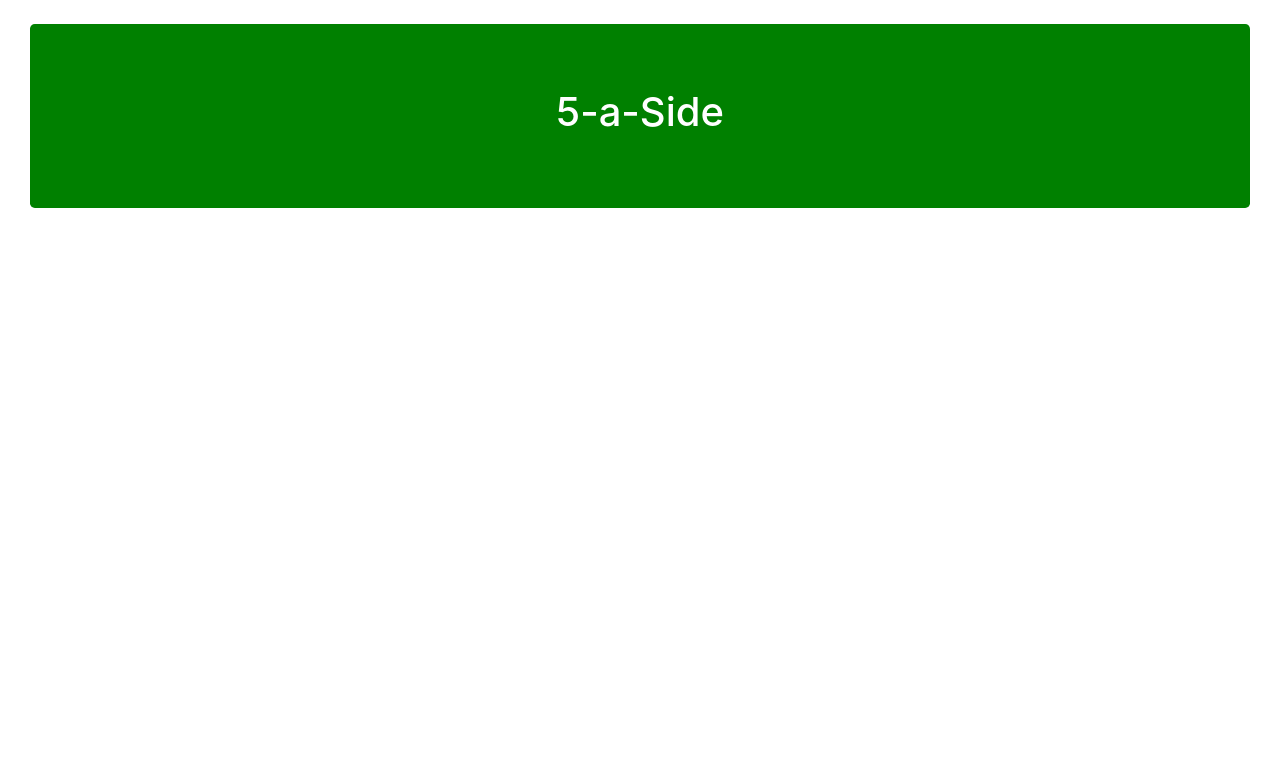
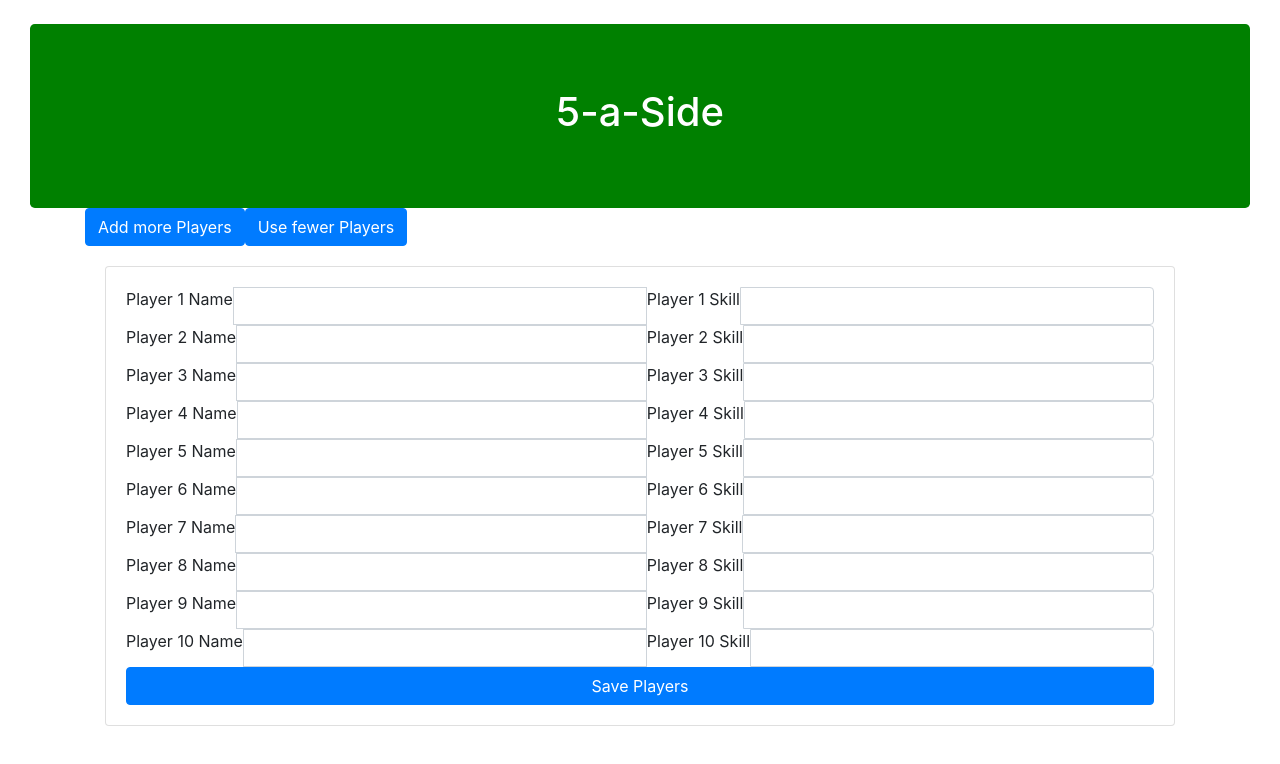
Before and after one commit to ejudd72/five-aside-tech-challenge, a React (Create React App) app in the folder 5-aside/: page / in a window 1280 px wide. Shown: the top 764 px of the page. Built offline with nearby package versions, Linux system fonts and the light colour scheme.

Commit message:
created startForm component, adding player object works, currently adding and removing fields does not work

```diff
--- a/5-aside/src/components/App.js
+++ b/5-aside/src/components/App.js
@@ -1,17 +1,14 @@
 import React from "react";
 import Header from "./Header";
+import StartForm from "./StartForm";
+
 
 const App = () => (
     <>
         <Header />
 
-        {/* <GameStart/>
-        <Loading>
-        <div className="row md-6" style={{ padding: 15 }}>
-            <Player1/>
-            <Player2/>
-        </div>
-        </Loading>
+        <StartForm/>
+{/*
         <hr/>
         <Loading>
             <Result/>
--- /dev/null
+++ b/5-aside/src/components/StartForm.js
@@ -0,0 +1,129 @@
+import React, { Component } from 'react';
+import { FormControl, InputGroup, Button, Form } from "react-bootstrap";
+
+class GameStart extends Component {
+    //constructor should always contain props and superprops
+    constructor(props){
+        super(props);
+
+        this.state = {
+            submitted: false,
+            perTeam: 5,
+            players: this.generateEmptyPlayers(10),
+        }
+
+        this.handleAddField = this.handleAddPlayer.bind(this);
+        this.handleRemoveField = this.handleAddPlayer.bind(this);
+
+        this.handleAddPlayer = this.handleAddPlayer.bind(this);
+        this.handleAddSkill = this.handleAddSkill.bind(this);
+
+        this.handleSubmit = this.handleSubmit.bind(this);
+    }
+
+    generateEmptyPlayers(number) {
+        let players = [];
+
+        for (let i = 0; i < number; i += 1){
+           players.push({ name: "", skill: "" });
+        }
+        return players;
+    }
+
+    handleAddField(){
+        this.setState({
+            players: this.state.players.push({ name: "", skill: "" }),
+            perTeam: this.state.perTeam + 1,
+        });
+
+    }
+
+    handleRemoveField(){
+        this.setState({
+            players: this.state.players.pop(),
+            perTeam: this.state.perTeam - 1,
+        });
+    }
+
+    handleAddPlayer(e, index){
+        // copy the current players array
+        let newPlayers = [...this.state.players];
+        //modifying only the name property of the player with this specific index in the players array
+        newPlayers[index].name = e.currentTarget.value;
+
+        //re-setting the state with a new version of this array
+        this.setState({ players: newPlayers });
+    }
+
+    handleAddSkill(e, index){
+        // copy the current players array
+        let newPlayers = [...this.state.players];
+        //modifying only the skill property of the player with this specific index in the players array
+        newPlayers[index].skill = +e.currentTarget.value;
+
+        //re-setting the state with a new version of this array
+        this.setState({ players: newPlayers });
+    }
+
+    handleSubmit(e){
+        e.preventDefault();
+        this.setState({ submitted: true });
+        this.props.handleSave({...this.state});
+    }
+
+    render() {
+        let { submitted, players } = this.state;
+
+        return (
+            submitted ? null : (
+            <div className="container">
+            <Button
+                type="number"
+                onClick={ this.handleAddField }
+            >Add more Players </Button>
+
+            <Button
+                type="number"
+                onClick={ this.handleRemoveField }
+            >Use fewer Players </Button>
+
+
+
+            <Form
+                onSubmit={ this.handleSubmit }
+                className="card" style={{ padding: 20, margin: 20 }}
+            >
+            {/* create player inputs for each empty string in the players array currently  */}
+            { players.map((player, index) => (
+                <>
+                <InputGroup>
+                <label>Player { index + 1 } Name</label>
+                <FormControl
+                    onChange={ (e) => this.handleAddPlayer(e, index)}
+                    value={ players[index].name }
+                    key={ index }
+                    type="text"
+                />
+
+                <label>Player { index + 1 } Skill</label>
+                <FormControl
+                    onChange={ (e) => this.handleAddSkill(e, index)}
+                    value={ players[index].skill }
+                    key={ index }
+                    type="number"
+               />
+               </InputGroup>
+
+               </>
+            ))}
+                <Button
+                    type="submit"
+                >Save Players</Button>
+                </Form>
+                </div>
+            )
+        )
+    }
+}
+
+export default GameStart;
```
